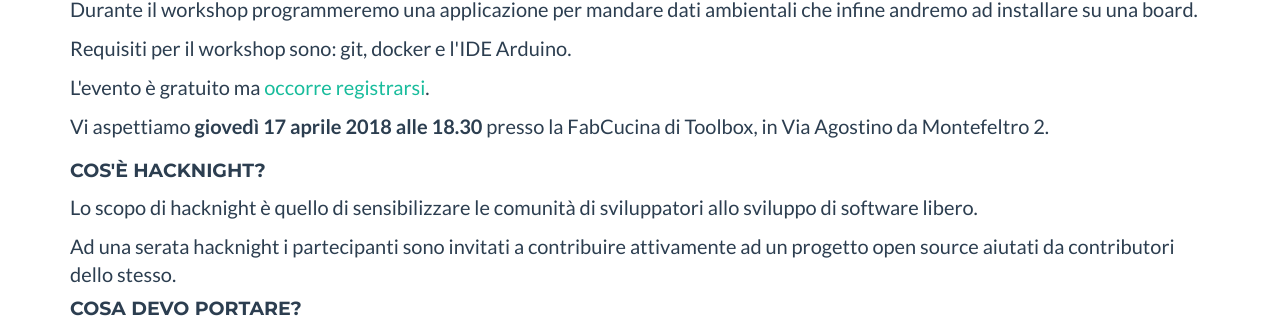
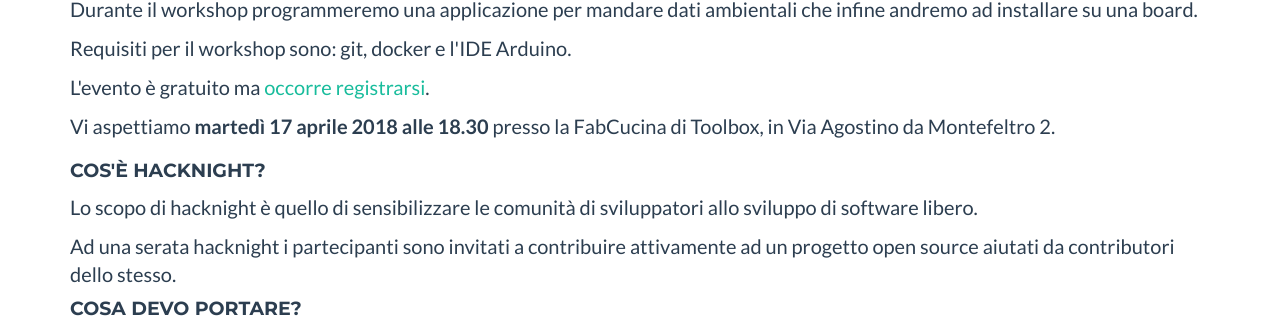
Before and after one commit to tohacknight/tohacknight.github.io, a Jekyll site: the page built from _posts/2018-04-05-kiotlog.markdown, in a window 1280 px wide and 900 px high. Shown: the part 247-565 px from the top of the window. Built offline with Jekyll 4.4.1, drawn with Linux system fonts in a browser that asks for light colours; nearby versions of some CDN libraries.

Commit message:
Fix day of the week for 21st hacknight

```diff
--- a/_posts/2018-04-05-kiotlog.markdown
+++ b/_posts/2018-04-05-kiotlog.markdown
@@ -12,7 +12,7 @@ abstract: Toolbox Coworking 17/04/2018 h. 18.30
         <p>Durante il workshop programmeremo una applicazione per mandare dati ambientali che infine andremo ad installare su una board.</p>
         <p>Requisiti per il workshop sono: git, docker e l'IDE Arduino.</p>
         <p>L'evento è gratuito ma <a href="https://www.eventbrite.it/e/biglietti-torino-hacknight-iot-open-source-con-kiotlog-44599079046" target="_blank" title="Registrazione eventbrite">occorre registrarsi</a>.</p>
-        <p>Vi aspettiamo <strong>giovedì 17 aprile 2018 alle 18.30</strong> presso la FabCucina di Toolbox, in Via Agostino da Montefeltro 2.</p>
+        <p>Vi aspettiamo <strong>martedì 17 aprile 2018 alle 18.30</strong> presso la FabCucina di Toolbox, in Via Agostino da Montefeltro 2.</p>
     </div>
 </div>
 
```
